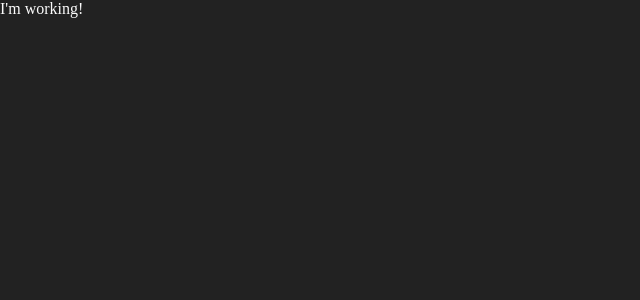
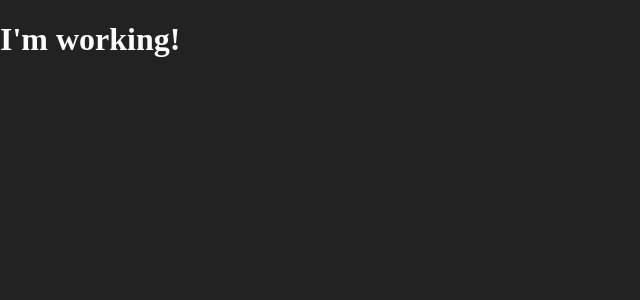
Before and after one commit to yanlogan/webpack5-react-starter, a React app: page / in a window 1280 px wide. Shown: the top 300 px of the page, without its empty margins (0-640 px from the left). Built offline with nearby package versions, Linux system fonts and the light colour scheme.

Commit message:
fix basic app content

```diff
--- a/src/App.jsx
+++ b/src/App.jsx
@@ -1,5 +1,9 @@
 const App = (props) => {
-  return <div>I'm working!</div>;
+  return (
+    <div>
+      <h1>I'm working!</h1>
+    </div>
+  );
 };
 
 export default App;
```
